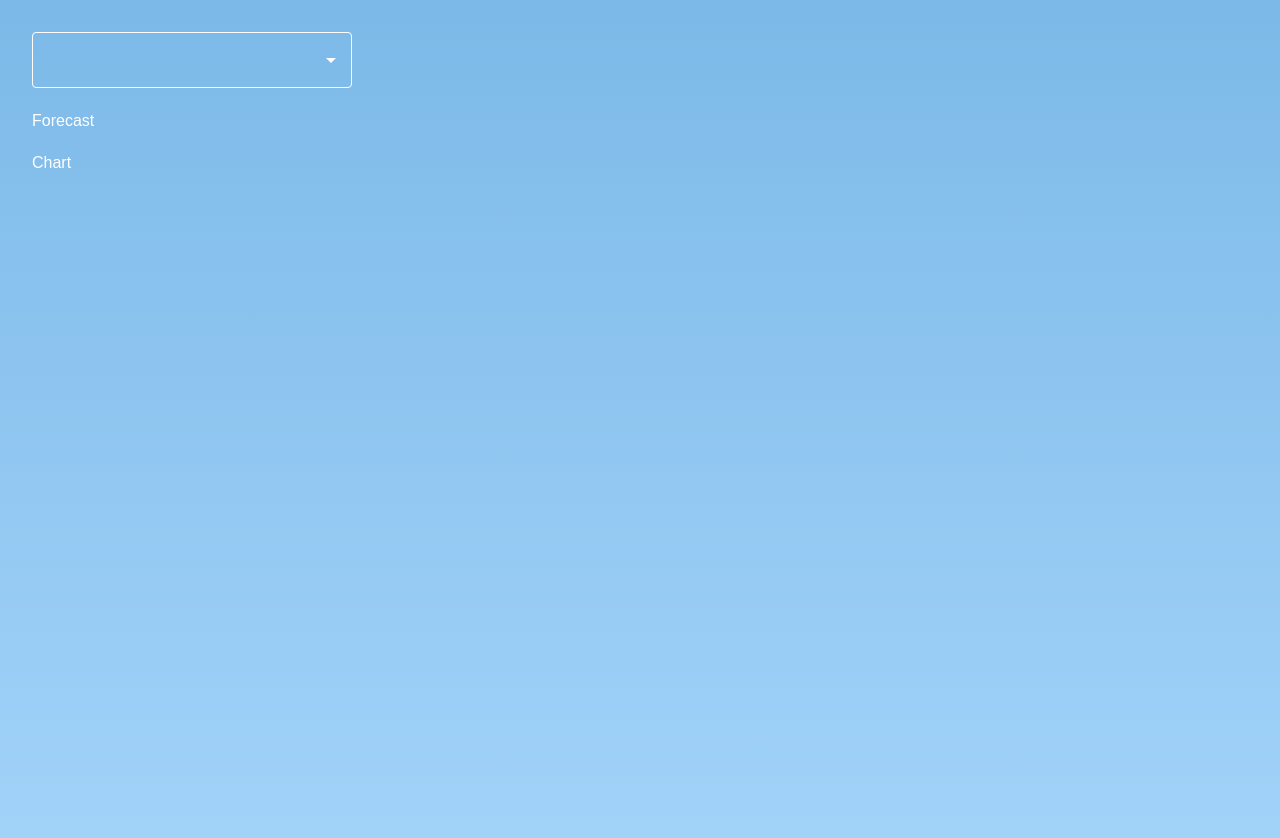
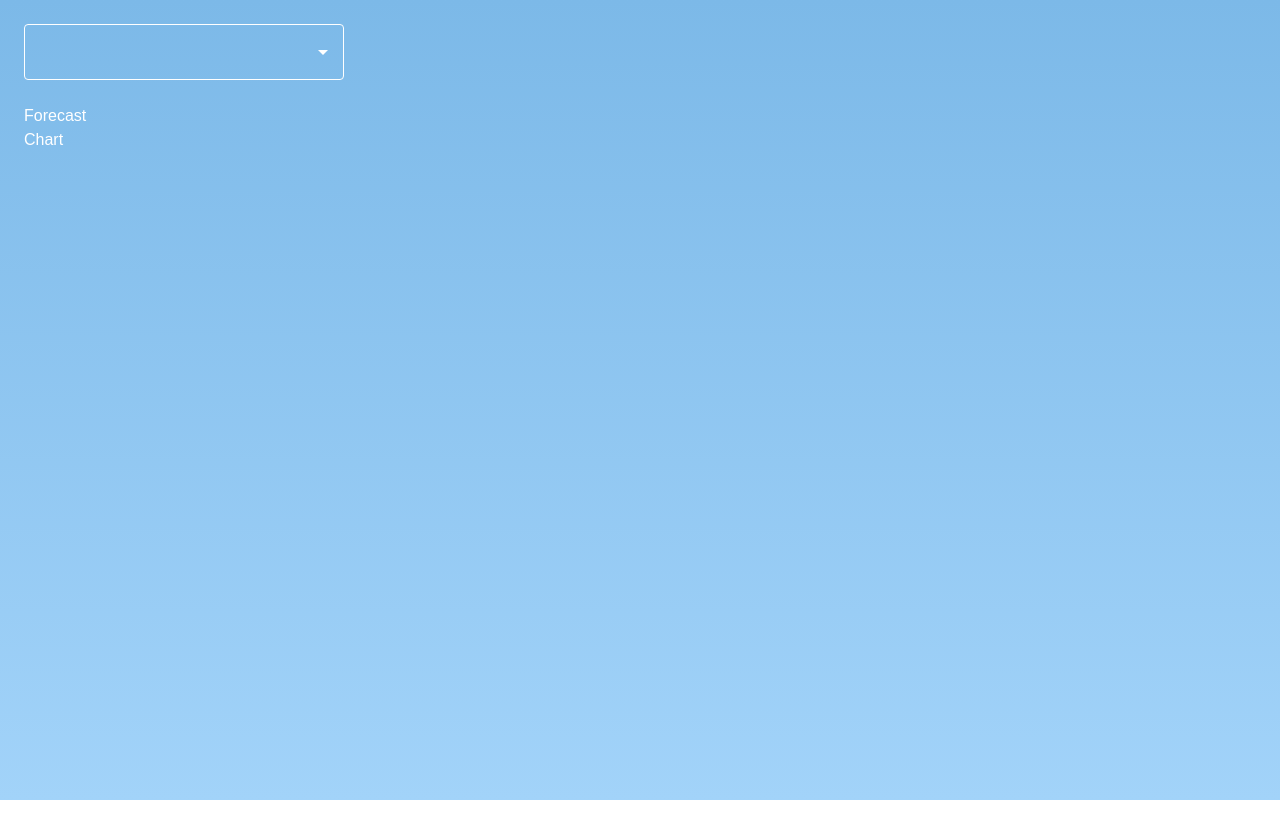
Before and after one commit to andrasna/umbrella-or-not, a React (Vite) app: page / in a window 1280 px wide. Shown: the top 838 px of the page. After the commit the page ends 800 px from the top, so only its background shows below. Built offline with nearby package versions, Linux system fonts and the light colour scheme.

Commit message:
Add simple css reset, add more semantic elements

```diff
--- a/src/components/pages/Home/Home.tsx
+++ b/src/components/pages/Home/Home.tsx
@@ -6,12 +6,17 @@
 
 function Home() {
   return (
-    <div className={styles.container}>
-      <LocationAutcomplete />
-      <WeatherWidget />
-      <WeatherForecastWidget />
-      <WeatherChartWidget />
-    </div>
+    <main className={styles.container}>
+      <section>
+        <LocationAutcomplete />
+        <WeatherWidget />
+      </section>
+
+      <section>
+        <WeatherForecastWidget />
+        <WeatherChartWidget />
+      </section>
+    </main>
   )
 }
 
--- a/src/components/ui/WeatherWidget/WeatherWidget.tsx
+++ b/src/components/ui/WeatherWidget/WeatherWidget.tsx
@@ -27,12 +27,12 @@
   return (
     <div className={styles.container}>
 
-      <div className={styles.temperatureDisplay}>
+      <p className={styles.temperatureDisplay}>
         <span>{temp}</span>
         <span>{unit}</span>
-      </div>
+      </p>
 
-      <div>{condition}</div>
+      <p>{condition}</p>
     </div>
   )
 }
--- a/src/main.tsx
+++ b/src/main.tsx
@@ -1,6 +1,7 @@
 import { StrictMode } from 'react'
 import { createRoot } from 'react-dom/client'
 import App from './App.tsx'
+import './styles/reset.css'
 import './styles/index.css'
 
 import {
--- /dev/null
+++ b/src/styles/reset.css
@@ -0,0 +1,54 @@
+/* 1. Use a more-intuitive box-sizing model */
+*, *::before, *::after {
+  box-sizing: border-box;
+}
+
+/* 2. Remove default margin */
+* {
+  margin: 0;
+}
+
+/* 3. Enable keyword animations */
+@media (prefers-reduced-motion: no-preference) {
+  html {
+    interpolate-size: allow-keywords;
+  }
+}
+
+body {
+  /* 4. Add accessible line-height */
+  line-height: 1.5;
+  /* 5. Improve text rendering */
+  -webkit-font-smoothing: antialiased;
+}
+
+/* 6. Improve media defaults */
+img, picture, video, canvas, svg {
+  display: block;
+  max-width: 100%;
+}
+
+/* 7. Inherit fonts for form controls */
+input, button, textarea, select {
+  font: inherit;
+}
+
+/* 8. Avoid text overflows */
+p, h1, h2, h3, h4, h5, h6 {
+  overflow-wrap: break-word;
+}
+
+/* 9. Improve line wrapping */
+p {
+  text-wrap: pretty;
+}
+h1, h2, h3, h4, h5, h6 {
+  text-wrap: balance;
+}
+
+/*
+  10. Create a root stacking context
+*/
+#root, #__next {
+  isolation: isolate;
+}
```
